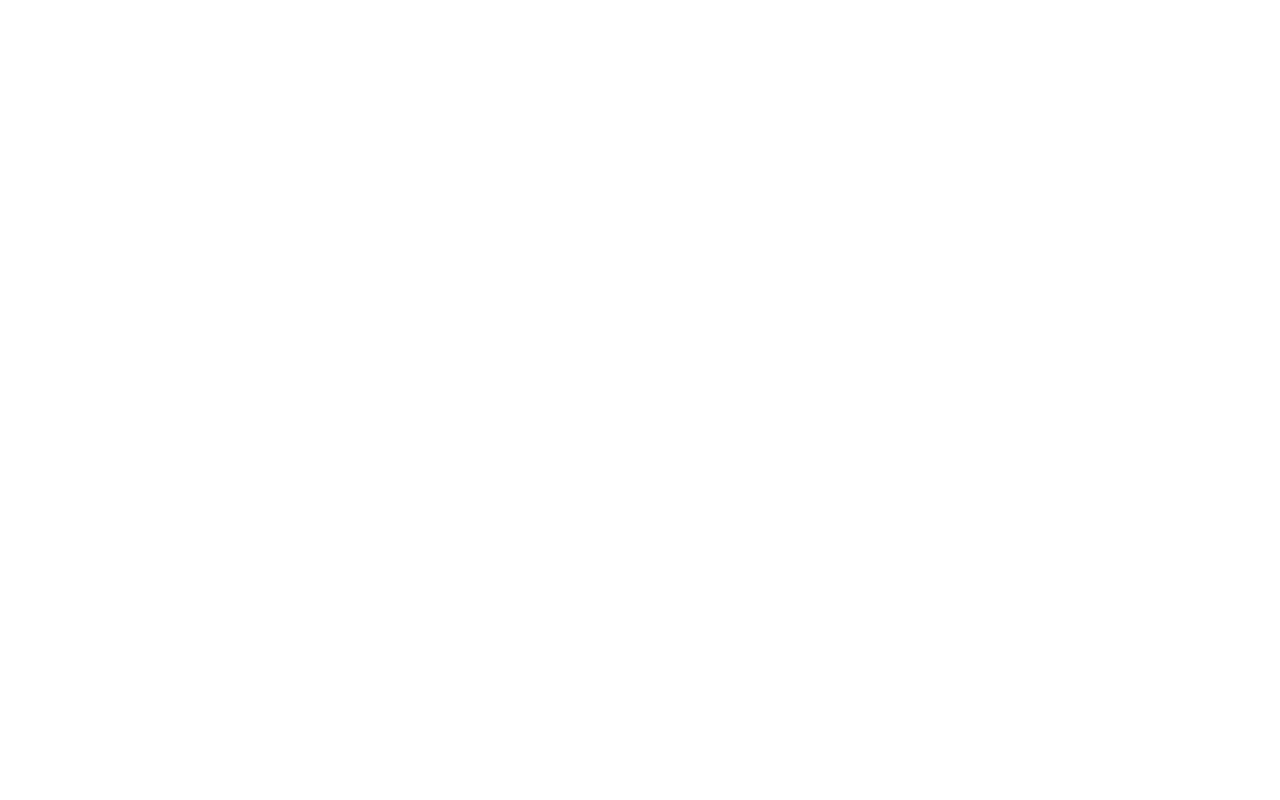
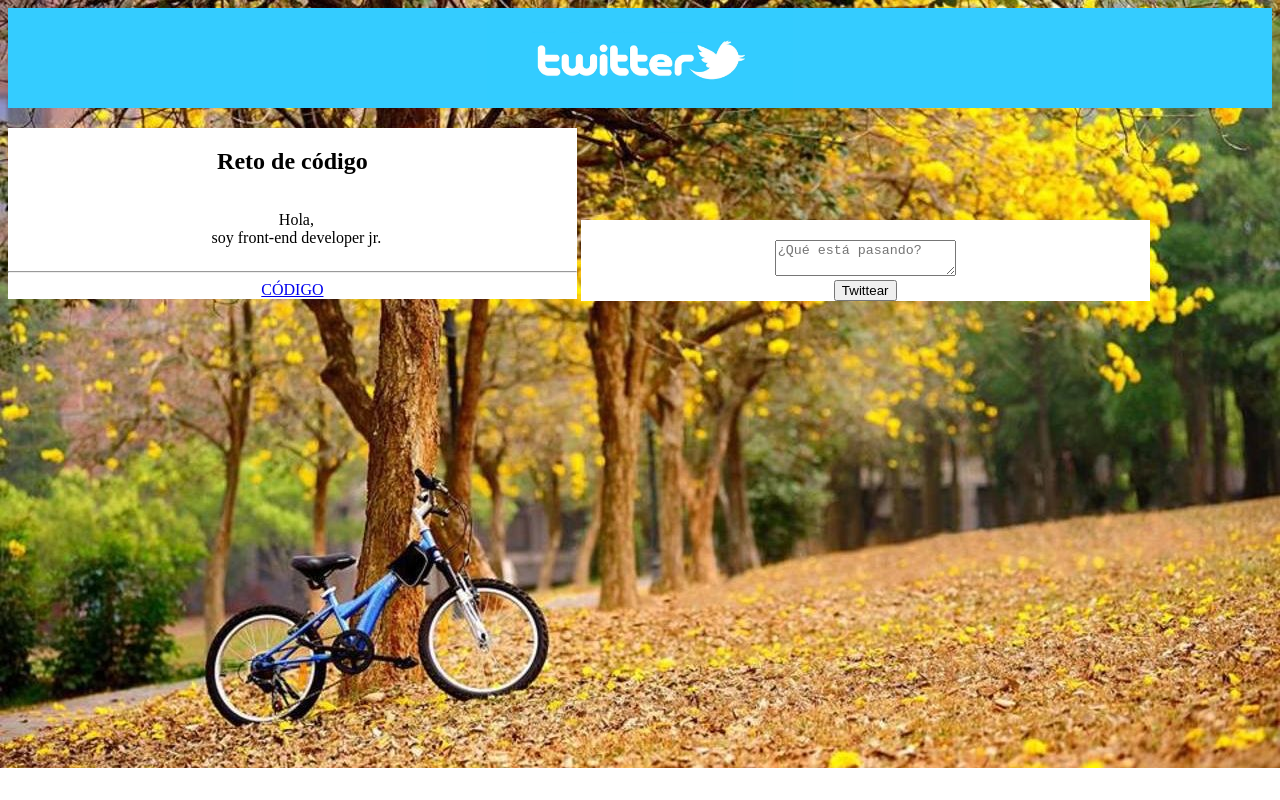
Before and after one commit to Pauliih/twitter, a plain HTML site: page index.html in a window 1280 px wide. Drawn offline with Linux system fonts and the light colour scheme.

Commit message:
version 0.0.1

```diff
--- /dev/null
+++ b/assets/css/style.css
@@ -0,0 +1,52 @@
+body{
+	background-image: url(../img/bg-bike2.jpg);
+	background-size: cover;
+	background-repeat: no-repeat;
+
+}
+header{
+	width: 100%;
+	height: 100px;
+	background-color: #34CCFF;
+	margin: 0;
+	padding: 0;
+}
+
+.logo{
+	width: auto;
+	height: 100px;
+}
+
+.link-cod{
+	text-align: left;
+}
+.fijo,.center{
+	text-align: center;
+	width: 45%;
+	background-color: white;
+	margin-top: 20px;
+	display: inline-block;
+}
+
+.container{
+	text-align: center;
+}
+
+.txtarea{
+	padding-top: 20px;
+}
+#cont{
+	margin-left: 1em;
+}
+
+#cont div{
+	padding: 1em 0.5em;
+	margin-bottom: 2em;
+	outline: 0.1em solid #E5E3F2;
+	background-color: #fff;
+}
+
+p{
+	display: inline-block;
+	margin-left: 0.5em;
+}
--- a/assets/js/app.js
+++ b/assets/js/app.js
@@ -0,0 +1,28 @@
+/*
+Versión 0.0.1
+
+Diseñar un formulario que permita ingresar un texto y un botón para "twittear".
+Agregar un evento de click al botón o de submit al formulario.
+En el evento, obtener el texto.
+Agregar el texto al HTML.
+*/
+function add(){
+	// Para guardar el comentario, saco el valor de este elemento
+	var comments = document.getElementById("comment").value; // Agarra al comentario
+	document.getElementById("comment").value = ""; // Limpia la caja de comentarios
+
+	var newComments = document.createElement('div'); //Creamos el contenedor para los comentarios
+	var cont = document.getElementById('cont'); //Obtenemos el ID den contendor
+
+
+	//Creo un párrafo (papá)
+	var paragraph = document.createElement('p');
+	//Creamos un nodo de texto (hijo)
+	var nodoText = document.createTextNode(comments);
+	paragraph.appendChild(nodoText);
+
+	//Le asignamos los hijos al contenedor
+	newComments.appendChild(paragraph);
+	cont.appendChild(newComments);
+
+}
--- a/index.html
+++ b/index.html
@@ -3,8 +3,36 @@
 <head>
 	<meta charset="UTF-8">
 	<title>Twitter</title>
+
+	<link rel="stylesheet" href="assets/css/style.css">
 </head>
 <body>
+	<header>
+		<div class="container">
+			<img src="assets/img/twitter-logo.jpg" alt="logo" class="logo">
+		</div>
+	</header>
+	<section class="fijo">
+		<div class="container">
+			<h2>Reto de código</h2>
+			<p>Hola,<br>soy front-end developer jr.</p>
+			<hr>
+			<a href="#">CÓDIGO</a>
+		</div>
+	</section>
+	<section class="center">
+		<div class="container txtarea">
+			<!-- Textarea para escribir comentarios -->
+			<textarea class="txt" id="comment" placeholder="¿Qué está pasando?"></textarea>
+			<br>
+			<button type="button" id="btn" onclick="add()">Twittear</button>
+
+			<!-- Contenedor comentarios -->
+			<div id="cont"></div>
+		</div>
+	</section>
+	<!-- Enlazamos scripts -->
+	<script type="text/javascript" src="assets/js/app.js"></script>
 
 </body>
 </html>
```
Also changed, not shown: assets/css/stylo.css (deleted), assets/img/bg-bike.jpg (added), assets/img/bg-bike2.jpg (added), assets/img/twitter-logo.jpg (added).
